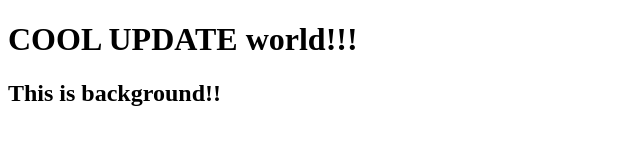
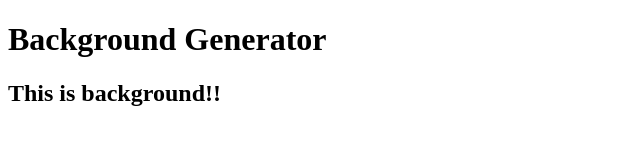
Before and after one commit to juneyoungMiller/background-generator, a plain HTML site: page index.html in a window 1280 px wide. Shown: the whole page, without its empty margins (0-640 px from the left). Drawn offline with Linux system fonts and the light colour scheme.

Commit message:
reverse original

```diff
--- a/index.html
+++ b/index.html
@@ -9,7 +9,7 @@
 </head>
 
 <body>
-  <h1>COOL UPDATE world!!!</h1>
+  <h1>Background Generator</h1>
   <h2>This is background!!</h2>
 </body>
 
```
